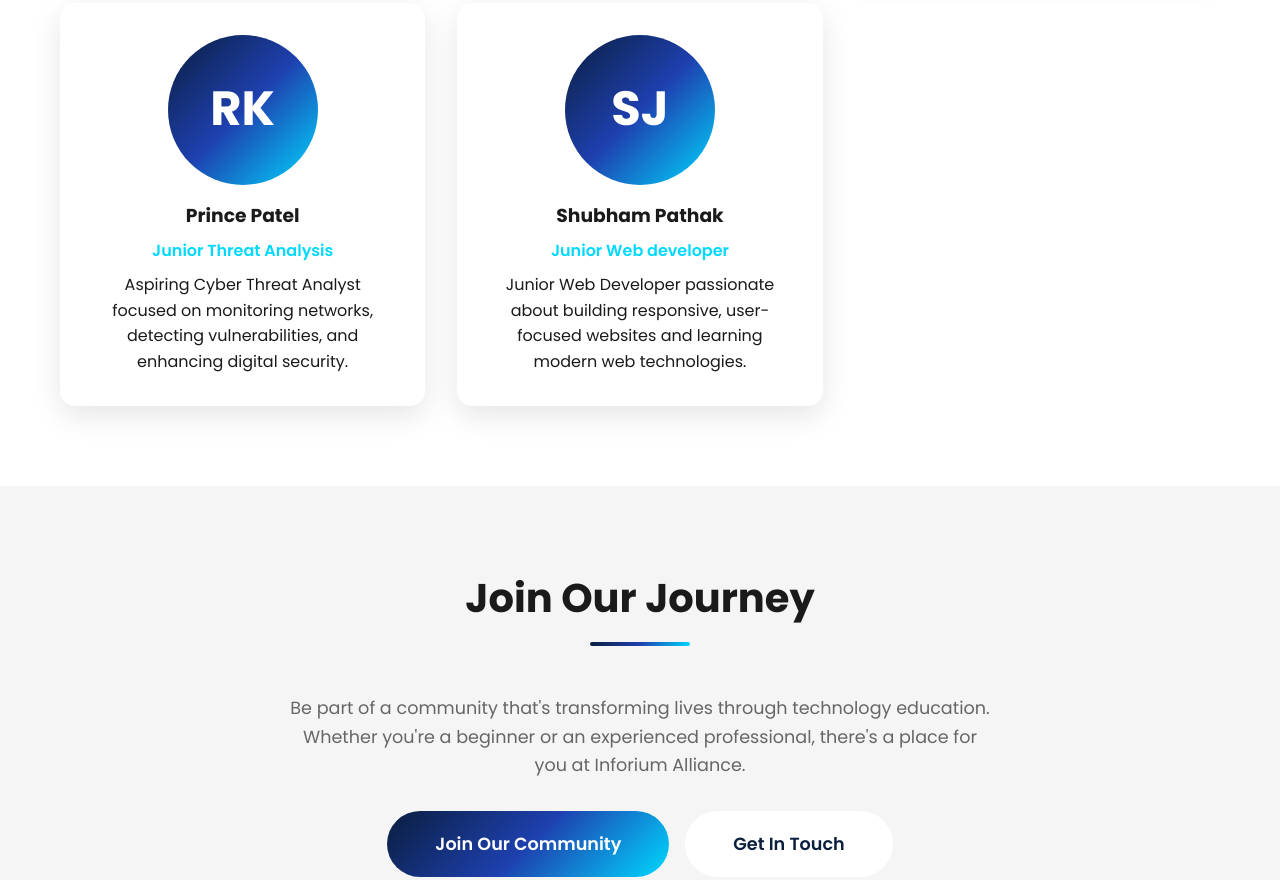
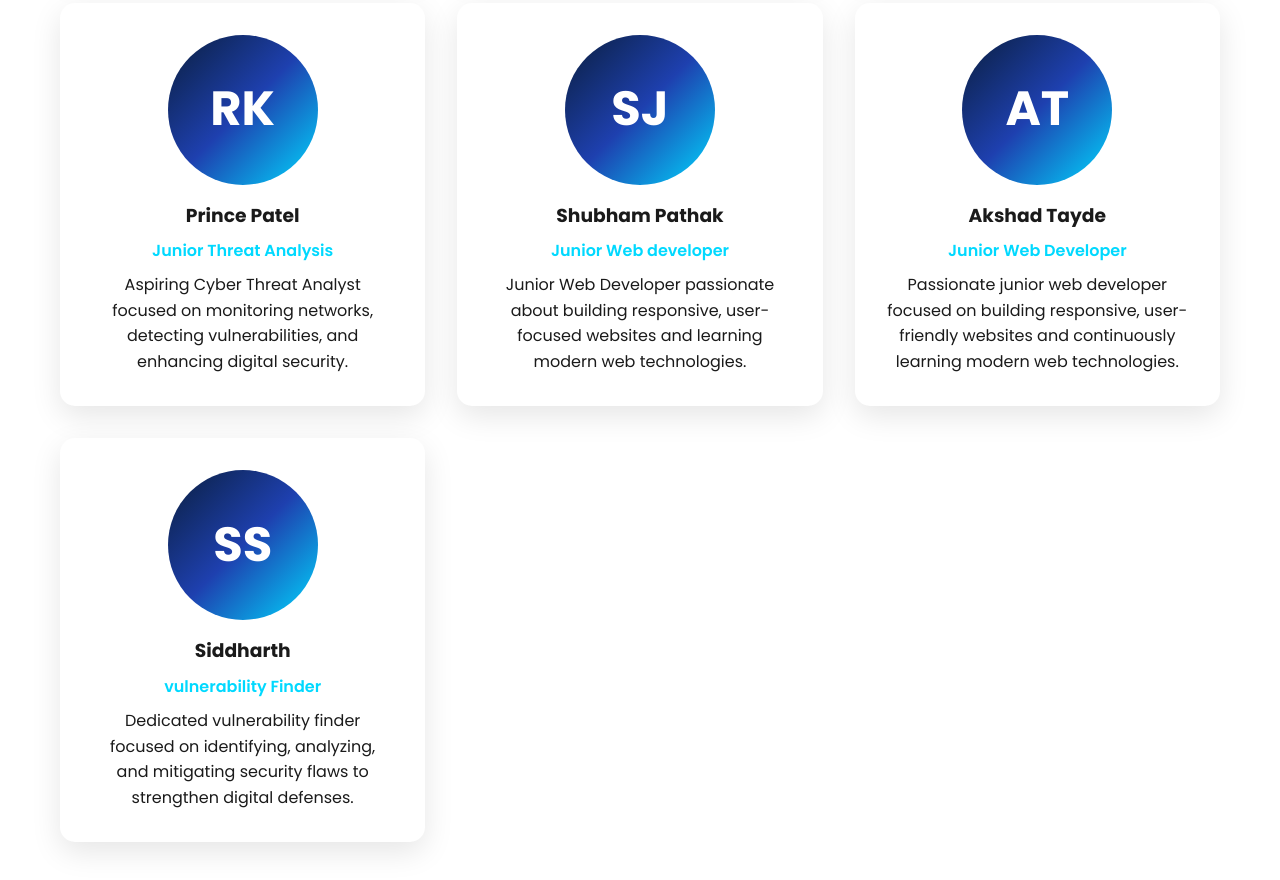
Before and after one commit to killer90234/alliance, a website built with Vite: page about.html in a window 1280 px wide. Shown: the part 3334-4214 px from the top of the page. Built offline with nearby package versions, Linux system fonts and the light colour scheme.

Commit message:
Update about.html

```diff
--- a/about.html
+++ b/about.html
@@ -158,12 +158,19 @@
 
 
 
-          <!-- <div class="team-member">
-            <div class="team-photo">EP</div>
-            <h3>Emily Parker</h3>
-            <p class="role">Community Manager</h3>
-            <p>Dedicated to fostering an inclusive and supportive community. Ensures every member has an exceptional learning experience.</p>
-          </div> -->
+          <div class="team-member">
+            <div class="team-photo">AT</div>
+            <h3>Akshad Tayde</h3>
+            <p class="role">Junior Web Developer</h3>
+            <p>Passionate junior web developer focused on building responsive, user-friendly websites and continuously learning modern web technologies.</p>
+          </div>
+
+              <div class="team-member">
+            <div class="team-photo">SS</div>
+            <h3>Siddharth</h3>
+            <p class="role">vulnerability Finder</h3>
+            <p>Dedicated vulnerability finder focused on identifying, analyzing, and mitigating security flaws to strengthen digital defenses.</p>
+          </div>
 
         </div>
       </div>
```
